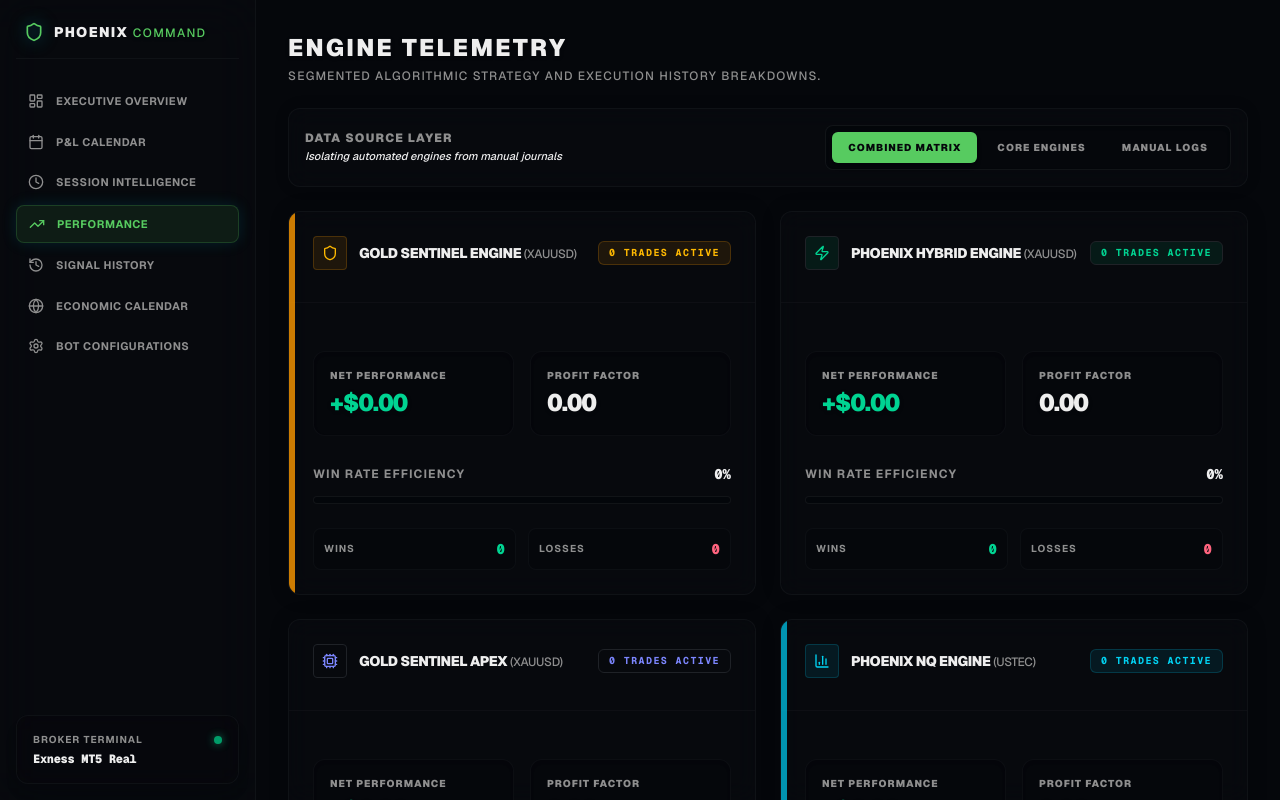
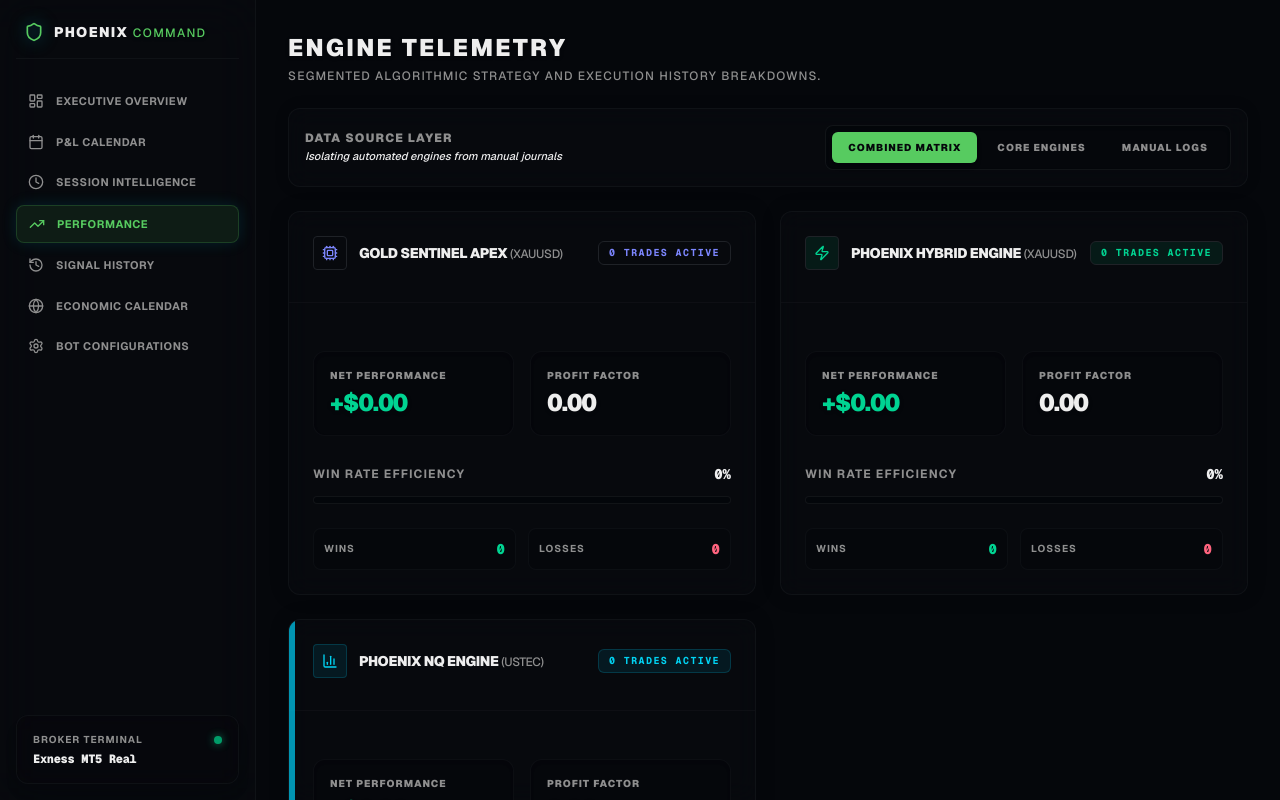
Before and after one commit to kin6k-stack/phoenix-dashboard, a Next.js app: page / in a window 1280 px wide. Both pictures are taken after a click on the button "PERFORMANCE". Built offline with nearby package versions, Linux system fonts and the light colour scheme; no server answers; the database is empty.

Commit message:
14th fix

```diff
--- a/components/performance-view.tsx
+++ b/components/performance-view.tsx
@@ -60,10 +60,10 @@ export function PerformanceView({ trades = [] }: PerformanceViewProps) {
 
   const coreBots = [
     {
-      title: "Gold Sentinel Engine",
+      title: "Gold Sentinel Apex",
       asset: "XAUUSD",
-      icon: Shield,
-      color: "amber",
+      icon: Cpu,
+      color: "indigo",
       trades: getBotTrades("Gold Sentinel Apex", "XAUUSD")
     },
     {
@@ -74,13 +74,6 @@ export function PerformanceView({ trades = [] }: PerformanceViewProps) {
       trades: getBotTrades("Phoenix Gold v11.12", "XAUUSD")
     },
     {
-      title: "Gold Sentinel Apex",
-      asset: "XAUUSD",
-      icon: Cpu,
-      color: "indigo",
-      trades: getBotTrades("Gold Sentinel Apex", "XAUUSD")
-    },
-    {
       title: "Phoenix NQ Engine",
       asset: "USTEC",
       icon: BarChart3,
@@ -88,6 +81,7 @@ export function PerformanceView({ trades = [] }: PerformanceViewProps) {
       trades: getBotTrades("Phoenix NQ v1.6", "USTEC")
     }
   ];
+
 
   return (
     <div className="space-y-6">
```
